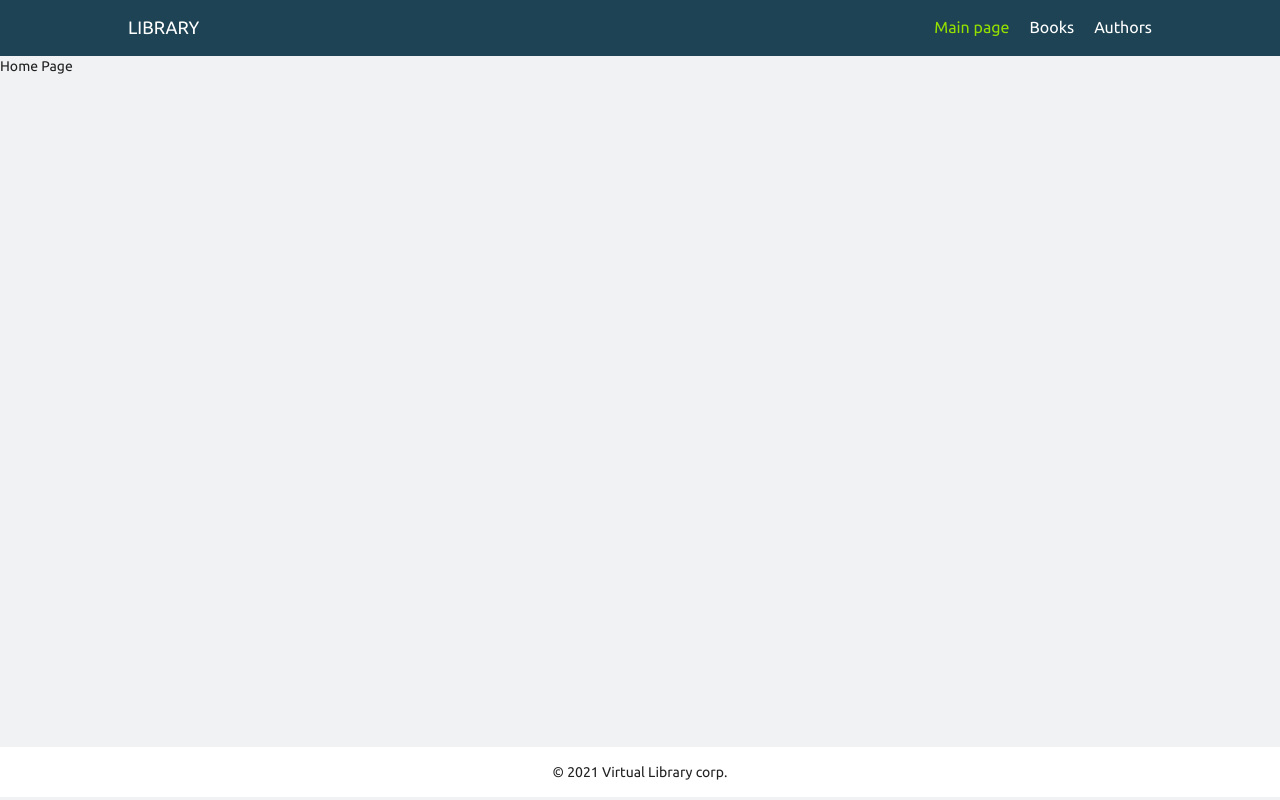
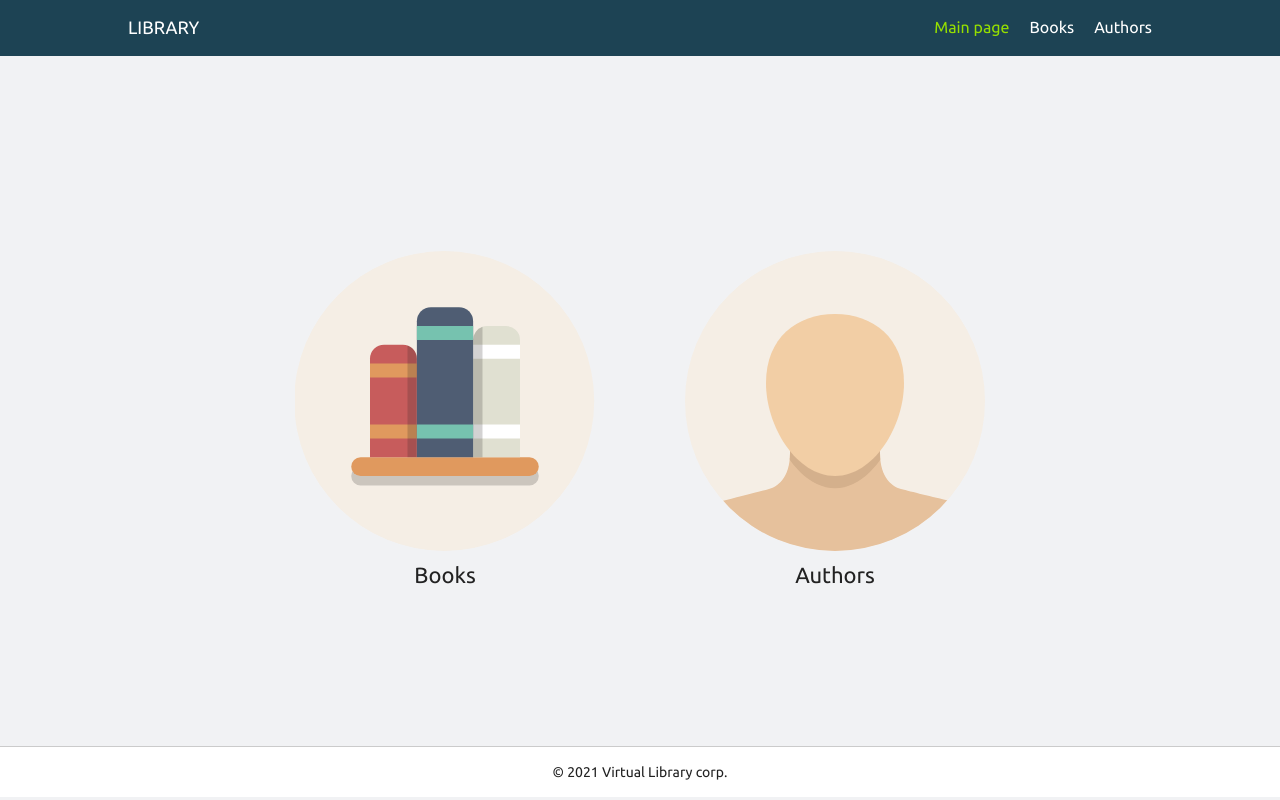
Before and after one commit to DudkoSerhei/virtual-library, a React (Create React App) app: page / in a window 1280 px wide. Built offline with nearby package versions, Linux system fonts and the light colour scheme.

Commit message:
feat: implement Home page components

```diff
--- a/src/pages/Home.jsx
+++ b/src/pages/Home.jsx
@@ -1,12 +1,64 @@
 import React from 'react';
+import cn from 'classnames';
+import { Link } from 'react-router-dom';
 import { makeStyles } from '@material-ui/core';
+import { Main } from '../components';
+import { ROUTES } from '../constants';
 
-const useStyles = makeStyles();
+const useStyles = makeStyles((theme) => ({
+  container: {
+    display: 'flex',
+    height: 'calc(100vh - 110px)',
+    alignItems: 'center',
+    justifyContent: 'center',
+  },
+  link: {
+    display: 'flex',
+    alignItems: 'flex-end',
+    justifyContent: 'center',
+    width: '300px',
+    height: '300px',
+    backgroundRepeat: 'no-repeat',
+    backgroundSize: 'cover',
+    textDecoration: 'none',
+    marginRight: '90px',
+    transition: '0.3s all ease',
+    color: theme.palette.colors.text,
+    '&:last-child': {
+      marginRight: 0,
+    },
+    '&:hover': {
+      transform: 'scale(1.2)',
+      color: theme.palette.colors.primary,
+    },
+  },
+  books: {
+    backgroundImage: 'url(/virtual-library/images/books.svg)',
+  },
+  authors: {
+    backgroundImage: 'url(/virtual-library/images/author.svg)',
+  },
+  label: {
+    fontSize: '22px',
+    transform: 'translateY(40px)',
+  },
+}));
 
 const HomePage = () => {
   const classes = useStyles();
 
-  return <div className={classes.container}>Home Page</div>;
+  return (
+    <div className={classes.container}>
+      <Main>
+        <Link className={cn(classes.books, classes.link)} to={ROUTES.BOOKS}>
+          <p className={classes.label}>Books</p>
+        </Link>
+        <Link className={cn(classes.authors, classes.link)} to={ROUTES.AUTHORS}>
+          <p className={classes.label}>Authors</p>
+        </Link>
+      </Main>
+    </div>
+  );
 };
 
 export default HomePage;
--- a/src/theme.js
+++ b/src/theme.js
@@ -7,7 +7,8 @@ const theme = createTheme({
       white: '#fff',
       main: '#1d4354',
       primary: '#95df00',
-      divider: '#f2f2f2',
+      divider: '#a9a9a999',
+      text: '#222222',
     },
     background: {
       default: '#f1f2f4',
```
Also changed, not shown: public/images/author.svg (added), public/images/books.svg (added).
